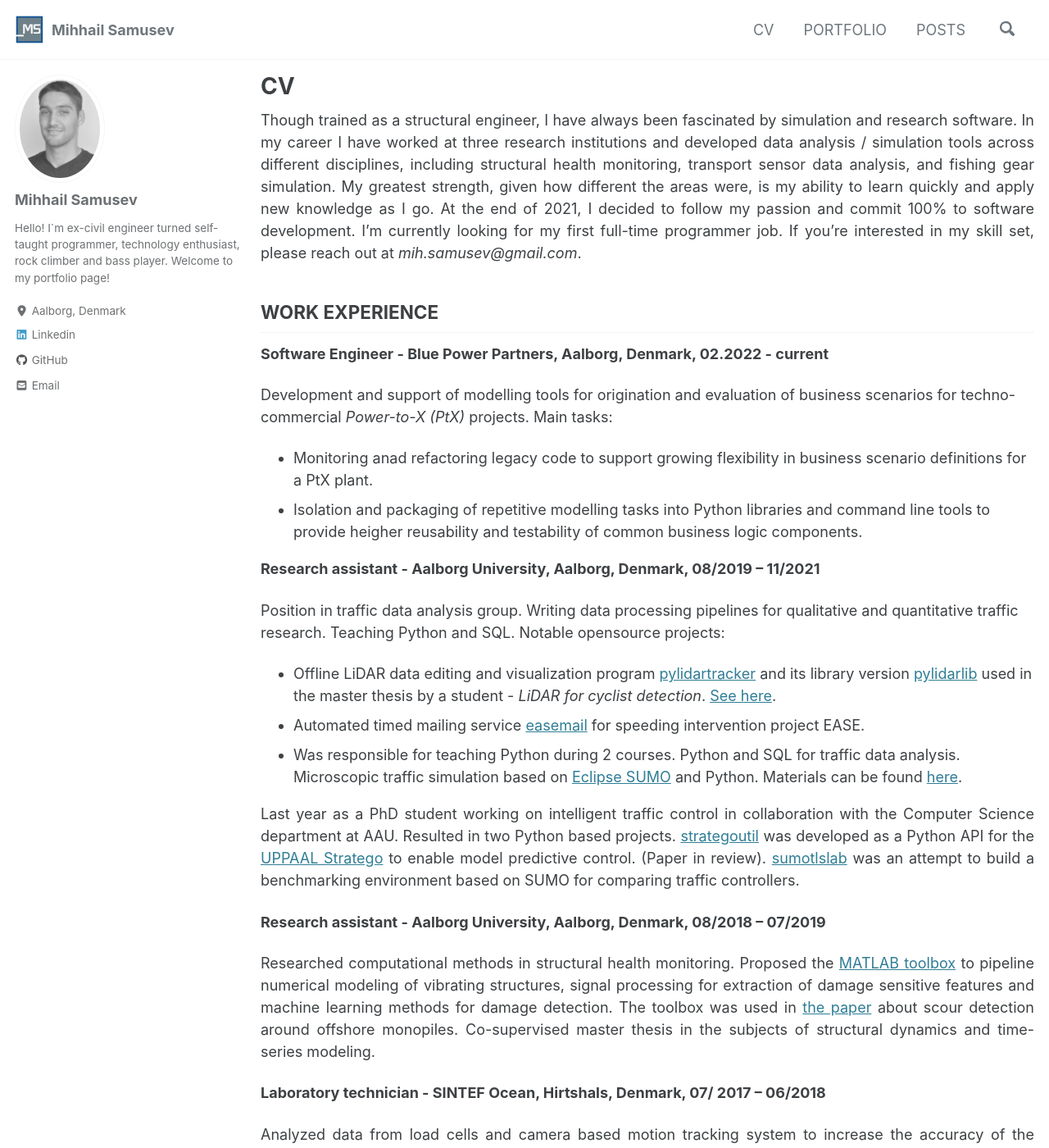
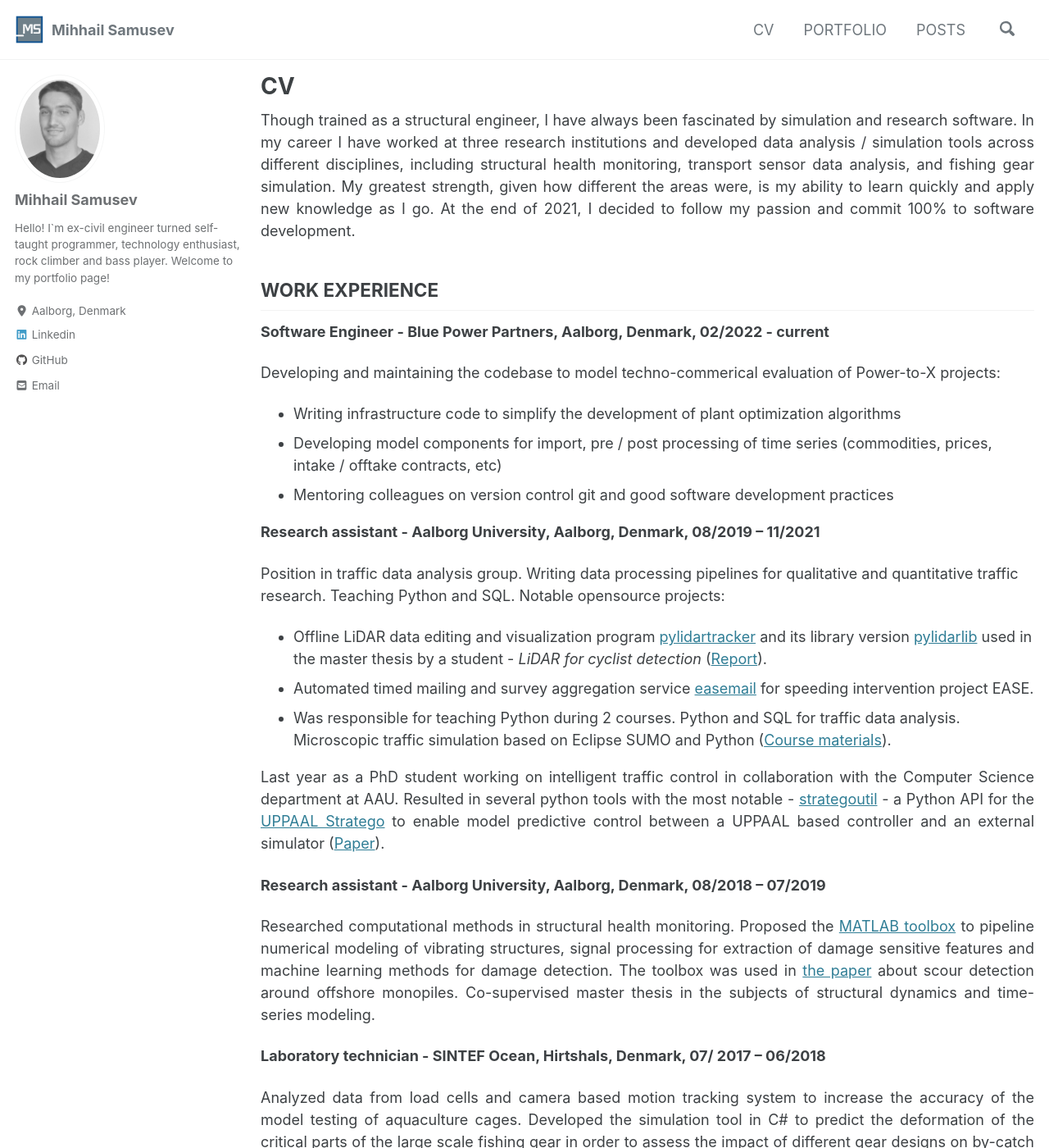
Before and after one commit to mihsamusev/mihsamusev.github.io, a Jekyll site: the page built from _pages/cv.md, in a window 1280 px wide and 1400 px high. Shown: the whole window at 82% size. Built offline with Jekyll 4.4.1, drawn with Linux system fonts in a browser that asks for light colours; cached includes are drawn as plain includes; nearby versions of some CDN libraries; some of the changed text lies outside the part shown.

Commit message:
updated CV

```diff
--- a/_pages/cv.md
+++ b/_pages/cv.md
@@ -6,24 +6,28 @@ permalink: /cv/
 
 [comment]: <> ([Download a PDF Version](/assets/pdf/CV_2020_EN.pdf){: .btn .btn--primary})
 
-Though trained as a structural engineer, I have always been fascinated by simulation and research software. In my career I have worked at three research institutions and developed data analysis / simulation tools across different disciplines, including structural health monitoring, transport sensor data analysis, and fishing gear simulation. My greatest strength, given how different the areas were, is my ability to learn quickly and apply new knowledge as I go. At the end of 2021, I decided to follow my passion and commit 100% to software development. I'm currently looking for my first full-time programmer job. If you're interested in my skill set, please reach out at *mih.samusev@gmail.com*.
+Though trained as a structural engineer, I have always been fascinated by simulation and research software. In my career I have worked at three research institutions and developed data analysis / simulation tools across different disciplines, including structural health monitoring, transport sensor data analysis, and fishing gear simulation. My greatest strength, given how different the areas were, is my ability to learn quickly and apply new knowledge as I go. At the end of 2021, I decided to follow my passion and commit 100% to software development.
 {: style="text-align: justify;"}
 
 ## WORK EXPERIENCE
-**Software Engineer - Blue Power Partners, Aalborg, Denmark, 02.2022 - current**
 
-Development and support of modelling tools for origination and evaluation of business scenarios for techno-commercial _Power-to-X (PtX)_ projects. Main tasks:
-- Monitoring anad refactoring legacy code to support growing flexibility in business scenario definitions for a PtX plant.
-- Isolation and packaging of repetitive modelling tasks into Python libraries and command line tools to provide heigher reusability and testability of common business logic components.
+**Software Engineer - Blue Power Partners, Aalborg, Denmark, 02/2022 - current**
+
+Developing and maintaining the codebase to model techno-commerical evaluation of Power-to-X projects:
+
+- Writing infrastructure code to simplify the development of plant optimization algorithms
+- Developing model components for import, pre / post processing of time series (commodities, prices, intake / offtake contracts, etc)
+- Mentoring colleagues on version control git and good software development practices
 
 **Research assistant - Aalborg University, Aalborg, Denmark, 08/2019 – 11/2021**
 
 Position in traffic data analysis group. Writing data processing pipelines for qualitative and quantitative traffic research. Teaching Python and SQL. Notable opensource projects:
-- Offline LiDAR data editing and visualization program [pylidartracker](https://github.com/mihsamusev/pylidartracker) and its library version [pylidarlib](https://github.com/mihsamusev/pylidarlib) used in the master thesis by a student - _LiDAR for cyclist detection_. [See here](https://projekter.aau.dk/projekter/da/studentthesis/lidar-til-cykeldetektering(da74f7e5-656d-4d62-ac8f-4fe09523d9f0).html).
-- Automated timed mailing service [easemail](https://github.com/TRG-BUILD/easemailing) for speeding intervention project EASE.
-- Was responsible for teaching Python during 2 courses. Python and SQL for traffic data analysis. Microscopic traffic simulation based on [Eclipse SUMO](https://www.eclipse.org/sumo/) and Python. Materials can be found [here](https://github.com/TRG-BUILD/sumo_course/tree/master/course2021).
 
-Last year as a PhD student working on intelligent traffic control in collaboration with the Computer Science department at AAU. Resulted in two Python based projects. [strategoutil](https://github.com/DEIS-Tools/strategoutil) was developed as a Python API for the [UPPAAL Stratego](https://people.cs.aau.dk/~marius/stratego/) to enable model predictive control. (Paper in review). [sumotlslab](https://github.com/mihsamusev/sumotlslab) was an attempt to build a benchmarking environment based on SUMO for comparing traffic controllers.
+- Offline LiDAR data editing and visualization program [pylidartracker](https://github.com/mihsamusev/pylidartracker) and its library version [pylidarlib](https://github.com/mihsamusev/pylidarlib) used in the master thesis by a student - _LiDAR for cyclist detection_ ([Report](<https://projekter.aau.dk/projekter/da/studentthesis/lidar-til-cykeldetektering(da74f7e5-656d-4d62-ac8f-4fe09523d9f0).html>)).
+- Automated timed mailing and survey aggregation service [easemail](https://github.com/TRG-BUILD/easemailing) for speeding intervention project EASE.
+- Was responsible for teaching Python during 2 courses. Python and SQL for traffic data analysis. Microscopic traffic simulation based on Eclipse SUMO and Python ([Course materials](https://github.com/TRG-BUILD/sumo_course/tree/master/course2021)).
+
+Last year as a PhD student working on intelligent traffic control in collaboration with the Computer Science department at AAU. Resulted in several python tools with the most notable - [strategoutil](https://github.com/DEIS-Tools/strategoutil) - a Python API for the [UPPAAL Stratego](https://people.cs.aau.dk/~marius/stratego/) to enable model predictive control between a UPPAAL based controller and an external simulator ([Paper](https://scholar.google.nl/citations?view_op=view_citation&hl=en&user=-22B4jIAAAAJ&citation_for_view=-22B4jIAAAAJ:YOwf2qJgpHMC)).
 {: style="text-align: justify;"}
 
 **Research assistant - Aalborg University, Aalborg, Denmark, 08/2018 – 07/2019**
@@ -33,7 +37,7 @@ Researched computational methods in structural health monitoring. Proposed the [
 
 **Laboratory technician - SINTEF Ocean, Hirtshals, Denmark, 07/ 2017 – 06/2018**
 
-Analyzed data from load cells and camera based motion tracking system to increase the accuracy of the model testing of aquaculture cages. Developed a simulation software in C# to predict the deformation of the critical parts of the large scale fishing gear in order to assess the impact of different gear designs on by-catch reduction (See thesis below). Assisted the flume tank experiments of scaled models of industrial fishing gear.
+Analyzed data from load cells and camera based motion tracking system to increase the accuracy of the model testing of aquaculture cages. Developed the simulation tool in C# to predict the deformation of the critical parts of the large scale fishing gear in order to assess the impact of different gear designs on by-catch reduction (See thesis below). Conducted the flume tank experiments of scaled models of industrial fishing gear.
 {: style="text-align: justify;"}
 
 **Structural engineer - Niras, Aarhus, Denmark, 01/2016 – 09/2017**
@@ -45,15 +49,18 @@ Was responsible for vertical load calculation for a large (23,000 m2) office bui
 
 **MSc Structural & Civil Engineering - Aalborg University, Aalborg, Denmark, 08/2016 – 06/2018**
 
-Courses passed with an average grade of 10.8 / 12. Interest in computer simulation techniques realized in following projects: Master thesis in cooperation with SINTEF Ocean on the topic - _Implementation and comparison of two numerical models of trawl cod-end_ graded 12 / 12. [See PDF for more details](https://projekter.aau.dk/projekter/en/studentthesis/implementation-and-comparison-of-two-numerical-models-for-trawl-codends(7c4900a9-f83e-4f61-818b-2c271252cab1).html).
+Courses passed with an average grade of 10.8 / 12. Interest in computer simulation techniques realized in following projects: Master thesis in cooperation with SINTEF Ocean on the topic - _Implementation and comparison of two numerical models of trawl cod-end_ graded 12 / 12. [See PDF for more details](<https://projekter.aau.dk/projekter/en/studentthesis/implementation-and-comparison-of-two-numerical-models-for-trawl-codends(7c4900a9-f83e-4f61-818b-2c271252cab1).html>).
 {: style="text-align: justify;"}
 
 **BEng Structural & Civil Engineering - VIA UC, Horsens Denmark, 08/ 2012 – 02/2016**
 
-Courses passed with an average grade of 11 / 12. Interest in structures with challenging geometry realized in following projects: Semester project on geodesic dome generation -  [Poster: Geodesic dome](/assets/pdf/BA_geosphere_poster_2015.pdf). Bachelor thesis on the topic - _FEM modeling, programming, parametric design and wind tunnel testing of a bridge with irregular geometry_ graded 12 / 12. [Poster: Irregular geometry bridge](/assets/pdf/BA_bridge_poster_2016.pdf). Additionally, assisted in the research laboratory Bygholm, Horsens on a project dealing with outdoor testing of interaction between wind and salt spreading patterns of winter trucks [See paper](http://www.nordfou.org/knowledge/Documents/EPAS%20Report%2016%20Wind%20exposure%2006nov2015.pdf).
+Courses passed with an average grade of 11 / 12. Interest in structures with challenging geometry realized in following projects: Semester project on geodesic dome generation - [Poster: Geodesic dome](/assets/pdf/BA_geosphere_poster_2015.pdf). Bachelor thesis on the topic - _FEM modeling, programming, parametric design and wind tunnel testing of a bridge with irregular geometry_ graded 12 / 12. [Poster: Irregular geometry bridge](/assets/pdf/BA_bridge_poster_2016.pdf). Additionally, assisted in the research laboratory Bygholm, Horsens on a project dealing with outdoor testing of interaction between wind and salt spreading patterns of winter trucks [See paper](http://www.nordfou.org/knowledge/Documents/EPAS%20Report%2016%20Wind%20exposure%2006nov2015.pdf).
 {: style="text-align: justify;"}
 
 ## RELEVANT COURSES
+
+**Rust Developer, 05/2022 - 10/2022**
+An in depth Rust language [course](https://otus.ru/lessons/rust-developer/) to cover key features of the language, ecosystem and important libraries as well as principles of building idiomatic Rust programs. The majority of the course was spent practicing and solving 15 homeworks with a shared theme of smart home / smart device management library. An example of a homework is the [HTTP server](https://github.com/mihsamusev/otus_smart_home_backend) that lets the user populate home rooms with devices and collect their status. The course culminated in a final project where I have chosen to implement a [ray tracing library](https://github.com/mihsamusev/yarrr).
 
 **Reinforcement Learning Specialization, 09/2020 - 10/2020**
 A [Coursera](https://www.coursera.org/specializations/reinforcement-learning) specialization in collaboration with Alberta University where I learn how to build and train a decision making and planning systems based on reinforcement learning. The course helped to build understanding of core RL algorithms and how they fit under the broader umbrella of machine learning.
@@ -68,6 +75,7 @@ Six month [applied computer vision course](https://www.pyimagesearch.com/pyimage
 {: style="text-align: justify;"}
 
 ## PROGRAMMING SKILLS
+
 - Python
 - Rust
 - git and CI/CD with Github workflows
@@ -78,12 +86,13 @@ Six month [applied computer vision course](https://www.pyimagesearch.com/pyimage
 
 ## LANGUAGE SKILLS
 
-| Language | Level              | Based on exam                     |
-| -------- | ------------------ | --------------------------------- |
-| Danish   |  B2 – intermediate | Danskuddannelse 3 modul 5 exam    |
-| English  |  C1 – advanced     | IELTS 7.0                         |
-| Russian  |  native language   |                                   |
-| Estonian |  B2 – intermediate | Gymnasium final exam              |
+| Language | Level             | Based on exam                  |
+| -------- | ----------------- | ------------------------------ |
+| Danish   | B2 – intermediate | Danskuddannelse 3 modul 5 exam |
+| English  | C1 – advanced     | IELTS 7.0                      |
+| Russian  | native language   |                                |
+| Estonian | B2 – intermediate | Gymnasium final exam           |
 
 ## ACTIVITIES / INTERESTS
+
 Playing bass guitar, climbing, hiking, sport science, audiobooks, puzzles & problem solving.
```
Also changed, not shown: README.md.
